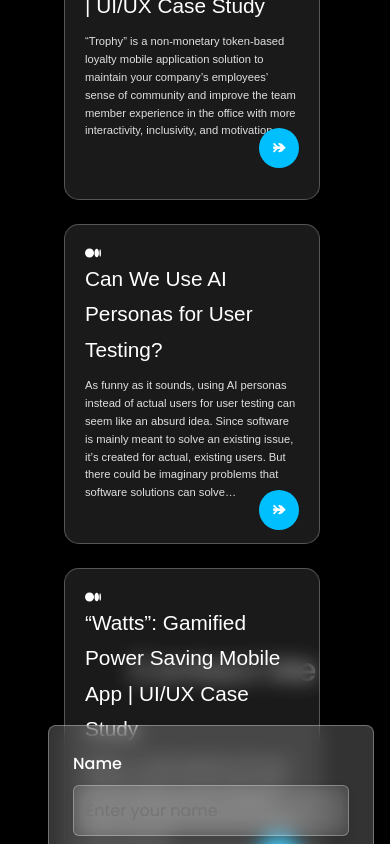
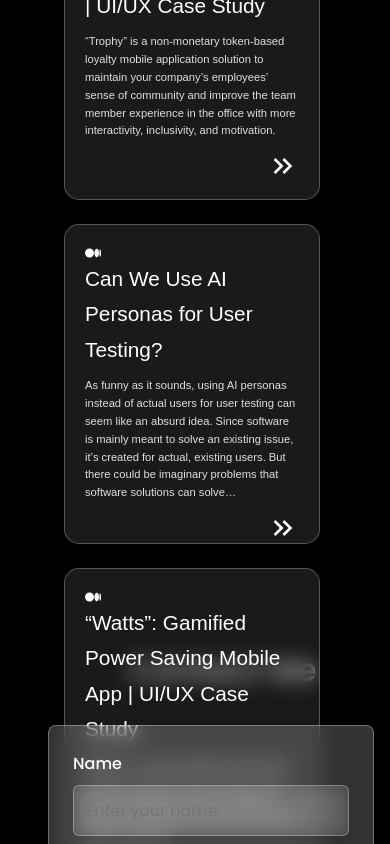
Before and after one commit to disara7/portfolio, a React (Create React App) app: page / in a window 390 px wide. Shown: the part 8880-9724 px from the top of the page. Built offline with nearby package versions, Linux system fonts and the light colour scheme.

Commit message:
Update blogresponsive.css

```diff
--- a/src/components/blog/blogresponsive.css
+++ b/src/components/blog/blogresponsive.css
@@ -1,4 +1,4 @@
-@media screen and (max-width: 670px) {
+@media screen and (max-width: 667px) {
     .blog{
         margin-left: -5rem;
         height: fit-content;
@@ -11,7 +11,7 @@
 
     .blogcard{
         margin-left: 9rem;
-        width: 16rem;
+        width: 14rem;
         height: 20rem;
         margin-top: 1.5rem;
     }
@@ -24,27 +24,27 @@
         font-size: 0.7rem;
     }
 
-    .blogcard a {
-        display: flex;
-        justify-content: center;
-        align-items: center;
-        width: 2.5rem;
-        height: 2.5rem;
-        background-color: #00bfff;
-        color: white;
-        border-radius: 50%;
-        font-size: 1.2rem;
-        text-decoration: none;
-        position: relative;
-    }
-
-    /* .blogcard span {
-        display: none;
-    } */
-
-    .blogcard a::before {
-        content: '➔';
-        font-size: 1rem;
-        position: absolute;
+    .blogcard a{
+        margin-top: -1rem;
     }
 }
+
+
+
+@media screen and (max-width: 740px) {
+    .blogcard{
+        width: 16rem;
+    }
+}
+
+@media screen and (max-width: 915px) {
+    .blogcard{
+        width: 16rem;
+    }
+}
+
+@media screen and (max-width: 360px) {
+    .blogcard{
+        width: 16rem;
+    }
+}
```
